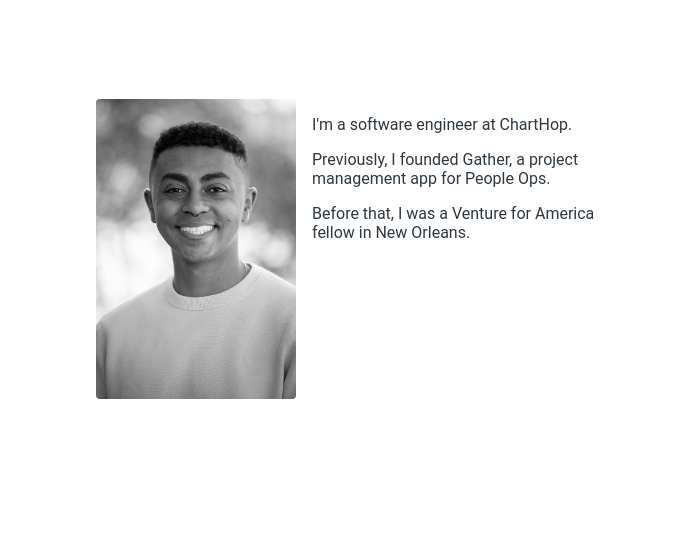
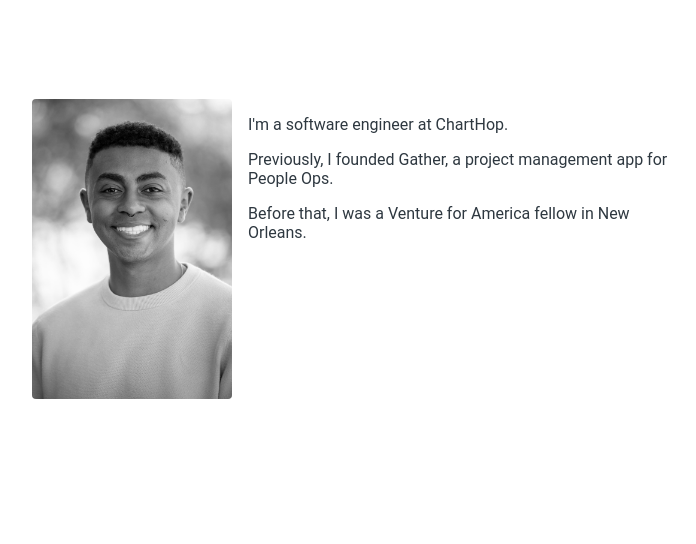
Before and after one commit to brookssime/brookssime.github.io, a Gatsby site: page / in a window 1280 px wide. Shown: the part 70-614 px from the top of the page, without its empty margins (288-984 px from the left). Built offline with nearby package versions, Linux system fonts and the light colour scheme; Gatsby itself is replaced by a stand-in of ours.

Commit message:
Update global css

```diff
--- a/src/pages/global.css
+++ b/src/pages/global.css
@@ -8,8 +8,7 @@ a:active {
 .pages {
   color: #2e3840;
   margin: 0 auto;
-  width: 40vw;
-  padding: 0 96px;
+  width: 50vw;
   font-family: Roboto, sans-serif, serif;
 }
 
```
